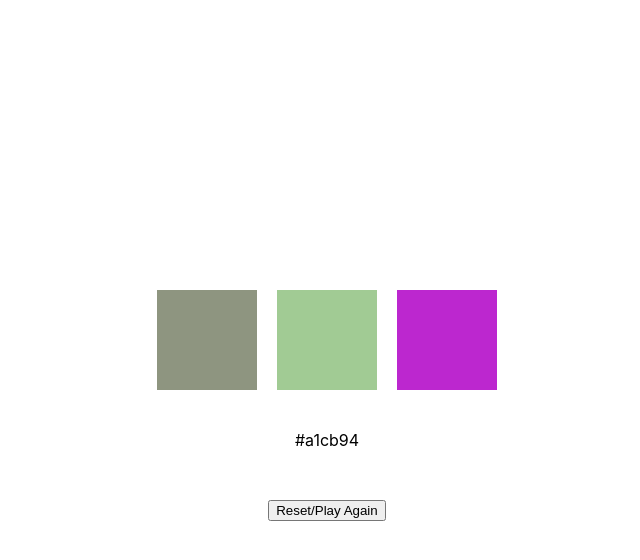
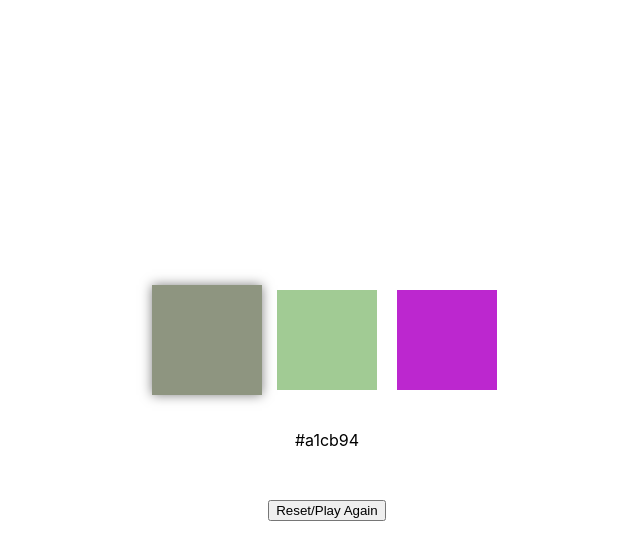
Before and after one commit to alexa-whitney/ACS3330-Random-Hex-Colors, a React (Create React App) app: page / in a window 1280 px wide. In both pictures the pointer is over the element 520 px from the left and 339 px from the top of the page. Shown: the top 560 px of the page, without its empty margins (313-953 px from the left). Built offline with nearby package versions, Linux system fonts and the light colour scheme.

Commit message:
Stretch: Adds a hover state and pointer cursor to swatches

```diff
--- a/src/App.css
+++ b/src/App.css
@@ -12,7 +12,13 @@
   width: 100px;
   height: 100px;
   margin: 10px;
-  background-color: #f00; /* Placeholder color, will be removed later */
+  transition: transform 0.2s;
+  cursor: pointer;
+}
+
+.square:hover {
+  transform: scale(1.1);
+  box-shadow: 0 0 10px rgba(0, 0, 0, 0.5);
 }
 
 /* New styles */
```
